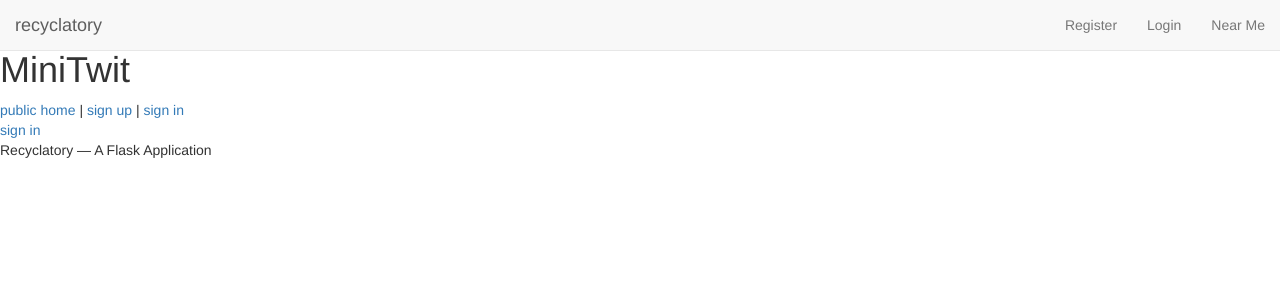
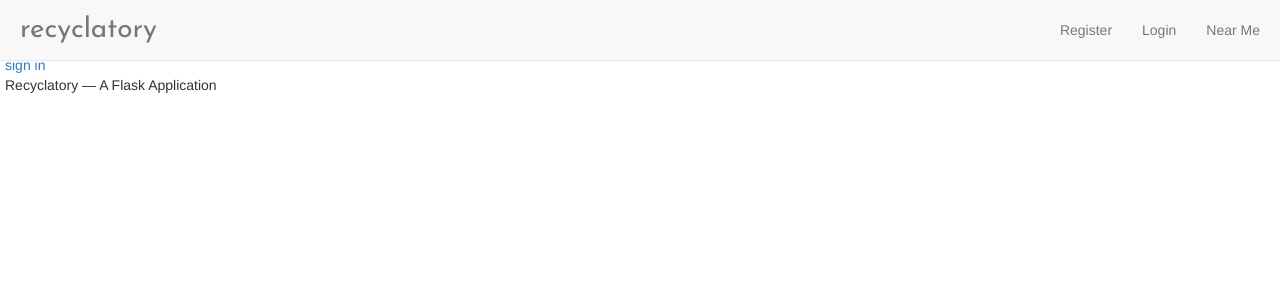
Before and after one commit to reinethor/recycle, a Flask app: page / in a window 1280 px wide. Shown: the top 300 px of the page. Run offline with Flask 2, Linux system fonts and the light colour scheme; some libraries are stand-ins or nearby versions.

Commit message:
map features

```diff
--- a/recycle.py
+++ b/recycle.py
@@ -8,10 +8,11 @@ from sqlite3 import dbapi2 as sqlite3
 from flask import Flask, request, session, url_for, redirect, \
      render_template, abort, g, flash, _app_ctx_stack
 from werkzeug import check_password_hash, generate_password_hash
-
+from flask.ext.googlemaps import GoogleMaps
 
 # create our application
 app = Flask(__name__)
+GoogleMaps(app)
 
 # configuration
 app.config.update(dict(
@@ -168,6 +169,10 @@ def update_state(uid):
 #   WEBPAGES
 #
 ######################################################################
+@app.route('/')
+def public_home():
+    return render_template('public_home.html')
+
 @app.route('/home')
 def user_home():
     # print(get_phase(session['uid']) > 2)
@@ -179,16 +184,16 @@ def user_home():
     return render_template('user_home.html', user = query_db('''select user.* from user where
         uid = ?''', [session['uid']]))
 
-@app.route('/')
-def public_home():
-    return render_template('public_home.html')
-
 @app.route('/recycle')
 def recycle():
     increment_day(session['uid'])
     return redirect(url_for('user_home'))
 
-#   USER ACCOUNTS
+@app.route('/near-me')
+def near_me():
+    return render_template('near_me.html')
+
+#   USER ACCOUNT FUNCTIONS
 
 @app.route('/register', methods=['GET', 'POST'])
 def register():
--- a/static/style.css
+++ b/static/style.css
@@ -0,0 +1,9 @@
+.nav-title {
+    font-size: 2em !important;
+    font-family: 'Josefin Sans', sans-serif;
+    font-weight: 400;
+}
+
+.navigation {
+    padding: 5px;
+}
--- a/templates/layout.html
+++ b/templates/layout.html
@@ -4,6 +4,18 @@
     <title>{% block title %}Welcome{% endblock %} | Recyclatory</title>
     <link rel="stylesheet" type="text/css" href="{{ url_for('static', filename='style.css') }}">
     <link rel="stylesheet" type="text/css" href="{{ url_for('static', filename='bootstrap/css/bootstrap.min.css') }}">
+    <link href="https://fonts.googleapis.com/css?family=Josefin+Sans:400,300,600,700,100" rel="stylesheet" type="text/css">
+    <script type="text/javascript" src="https://www.google.com/jsapi"></script>
+    <link rel="stylesheet" type="text/javascript" src="{{ url_for('static', filename='bootstrap/js/bootstrap.min.js') }}">
+    <link rel="stylesheet" type="text/javascript" src="{{ url_for('static', filename='js/googlemaps.js') }}">
+
+    <script type="text/javascript">
+        google.load("search", "1");
+        google.load("jquery", "1.4.2");
+        google.load("jqueryui", "1.7.2");
+    </script>
+
+
 </head>
 <body>
     <nav class="navbar navbar-default navbar-fixed-top navigation">
@@ -11,25 +23,20 @@
          <a href="#" class="navbar-brand nav-title">recyclatory</a>
 
          <ul class="nav navbar-nav navbar-right">
-             <li><a href="#about">Register</a></li>
-             <li><a href="#about">Login</a></li>
-             <li><a href="#about">Near Me</a></li>
+             {% if g.user %}
+             <li><a href="{{ url_for('user_home') }}">Hello, {{ g.user.username }}!</a></li>
+             <li><a href="{{ url_for('logout') }}">sign out</a></li>
+             {% else %}
+             <li><a href="#{{ url_for('register') }}">Register</a></li>
+             <li><a href="{{ url_for('login') }}">Login</a></li>
+             {% endif %}
+             <li><a href="#">Near Me</a></li>
          </ul>
      </div>
     </nav>
     <div class="page" style="margin-top: 50px">
-      <h1>MiniTwit</h1>
       <div class="navigation">
-      {% if g.user %}
-        <a href="{{ url_for('user_home') }}">my home</a> |
-        <a href="{{ url_for('public_home') }}">public home</a> |
-        <a href="{{ url_for('logout') }}">sign out [{{ g.user.username }}]</a>
-      {% else %}
-        <a href="{{ url_for('public_home') }}">public home</a> |
-        <a href="{{ url_for('register') }}">sign up</a> |
-        <a href="{{ url_for('login') }}">sign in</a>
-      {% endif %}
-      </div>
+
       {% with flashes = get_flashed_messages() %}
         {% if flashes %}
           <ul class="flashes">
--- a/templates/login.html
+++ b/templates/login.html
@@ -1,4 +1,3 @@
-
 {% extends "layout.html" %}
 {% block title %}Sign In{% endblock %}
 {% block body %}
```
Also changed, not shown: static/js/googlemaps.js (added, +38 -0 lines), templates/near_me.html (added, +21 -0 lines).
